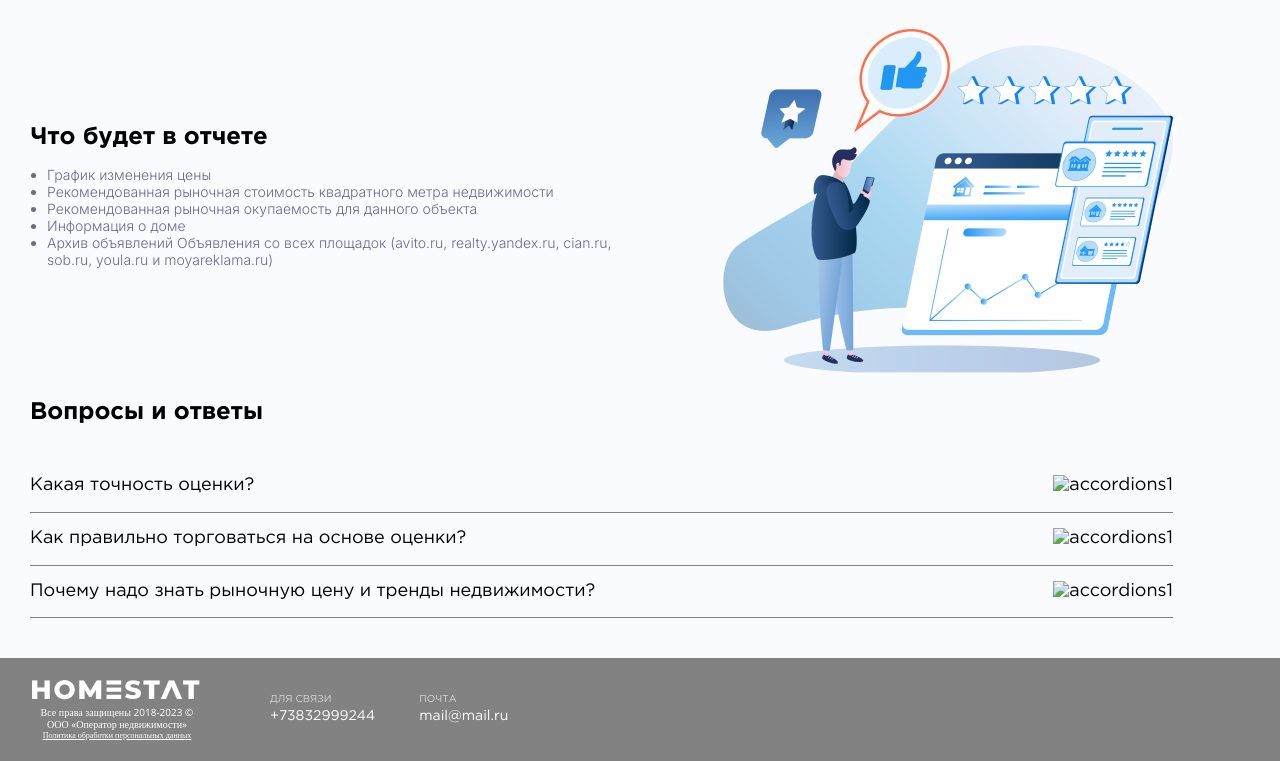
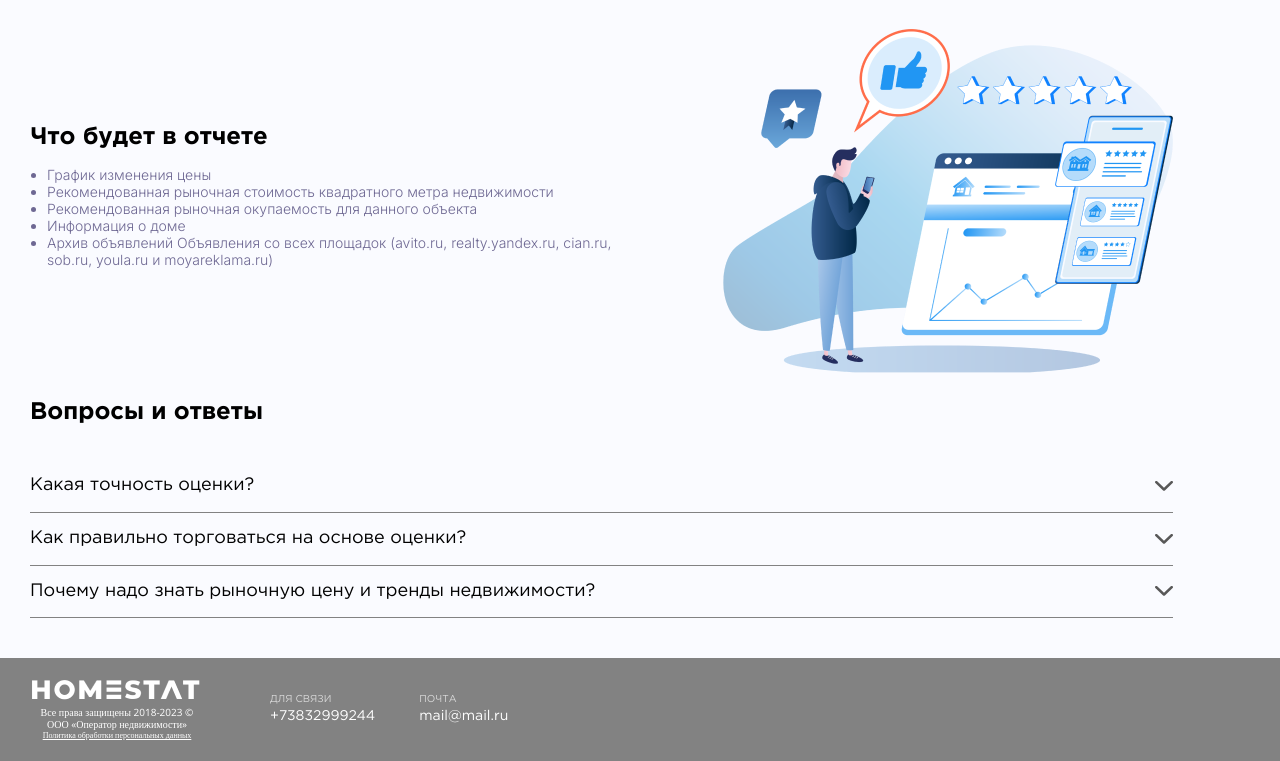
Before and after one commit to IraDmit/bprunsk56, a website: page src/index.html in a window 1280 px wide. Shown: the part 1659-2420 px from the top of the page. Drawn offline with nearby package versions, Linux system fonts and the light colour scheme; files that its build step writes are made by us from their sources; files whose address does not match are found by name.

Commit message:
accordion img

```diff
--- a/src/index.html
+++ b/src/index.html
@@ -181,7 +181,7 @@
           <h4 class="accordions__item__title">
             Какая точность оценки?
             <img
-              src="./images/arrow-down.svg"
+              src="/images/arrow-down.svg"
               alt="accordions1"
               class="arrow"
             />
@@ -197,7 +197,7 @@
           <h4 class="accordions__item__title">
             Как правильно торговаться на основе оценки?
             <img
-              src="./images/arrow-down.svg"
+              src="/images/arrow-down.svg"
               alt="accordions1"
               class="arrow"
             />
@@ -213,7 +213,7 @@
           <h4 class="accordions__item__title">
             Почему надо знать рыночную цену и тренды недвижимости?
             <img
-              src="./images/arrow-down.svg"
+              src="/images/arrow-down.svg"
               alt="accordions1"
               class="arrow"
             />
--- a/src/scss/_filterSection.scss
+++ b/src/scss/_filterSection.scss
@@ -30,7 +30,7 @@
     span {
       text-overflow: ellipsis;
       overflow: hidden;
-      width: 85px;
+      width: calc(100% - 20px);
     }
     &::after {
       content: "";
@@ -102,7 +102,7 @@
   }
   &__select {
     min-width: 142px;
-    width: 100%;
+    // width: 100%;
     position: relative;
     & > * {
       width: 100%;
@@ -174,7 +174,7 @@
       grid-column: 1 / span 4;
     }
   }
-  @media (max-width: 600px) {
+  @media (max-width: 630px) {
     grid-template-columns: 1fr 1fr 1fr;
     grid-template-rows: repeat(3, 1fr);
     &__input-big {
```
Also changed, not shown: dist/css/main.min.css, dist/images/arrow-down.svg (added), dist/index.html, src/images/arrow-down.svg (added).
